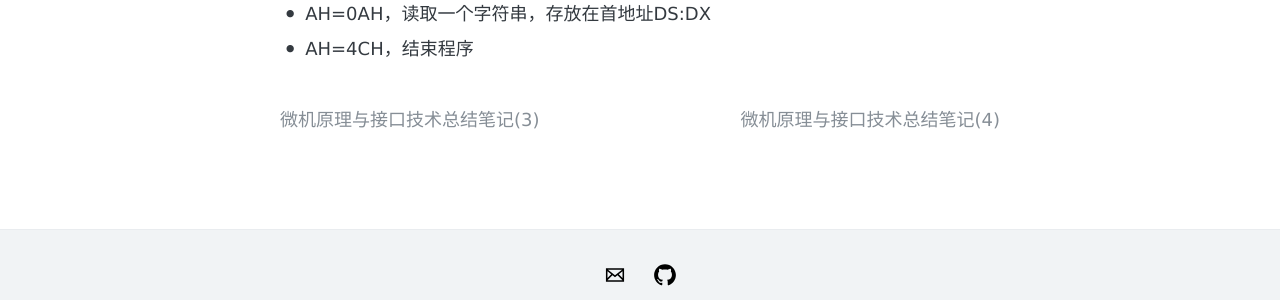
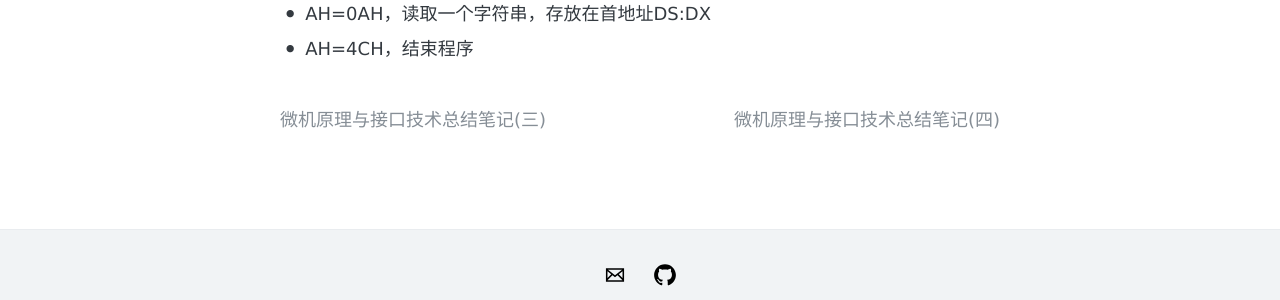
Before and after one commit to ExcitedSpider/archive.excitedspider.github.io, a Jekyll site: the page built from _posts/2019-6-6-微机原理与接口技术总结笔记(二).md, in a window 1280 px wide and 900 px high, scrolled down 3236 px. Shown: the part 526-826 px from the top of the window. Built offline with Jekyll 4.4.1, drawn with Linux system fonts in a browser that asks for light colours; some of the changed text lies outside the part shown.

Commit message:
2019/6/6 20:41 by

```diff
--- a/_posts/2019-6-6-微机原理与接口技术总结笔记(三).md
+++ b/_posts/2019-6-6-微机原理与接口技术总结笔记(三).md
@@ -1,6 +1,6 @@
 ---
 layout: post
-title: "微机原理与接口技术总结笔记(3)"
+title: "微机原理与接口技术总结笔记(三)"
 date: 2019-6-6
 excerpt: "接口I/O技术：8086接口引脚，数据传送方式，地址译码，中断；中断控制器8259A；中断处理程序"
 tags: [IO]
--- a/_posts/2019-6-6-微机原理与接口技术总结笔记(四).md
+++ b/_posts/2019-6-6-微机原理与接口技术总结笔记(四).md
@@ -1,6 +1,6 @@
 ---
 layout: post
-title: "微机原理与接口技术总结笔记(4)"
+title: "微机原理与接口技术总结笔记(四)"
 date: 2019-6-6
 excerpt: "可编程定时器8254；可编程并行接口8255"
 tags: [IO]
```
Also changed, not shown: _posts/2019-6-5-微机原理与接口技术总结笔记(一).md (+1 -1 lines), _posts/2019-6-6-微机原理与接口技术总结笔记(二).md (+1 -1 lines).
